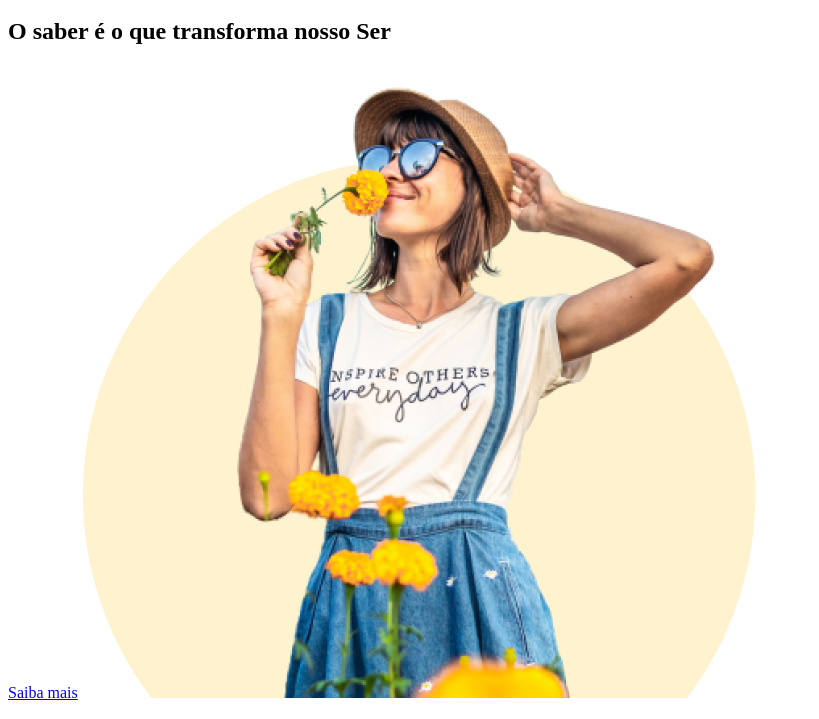
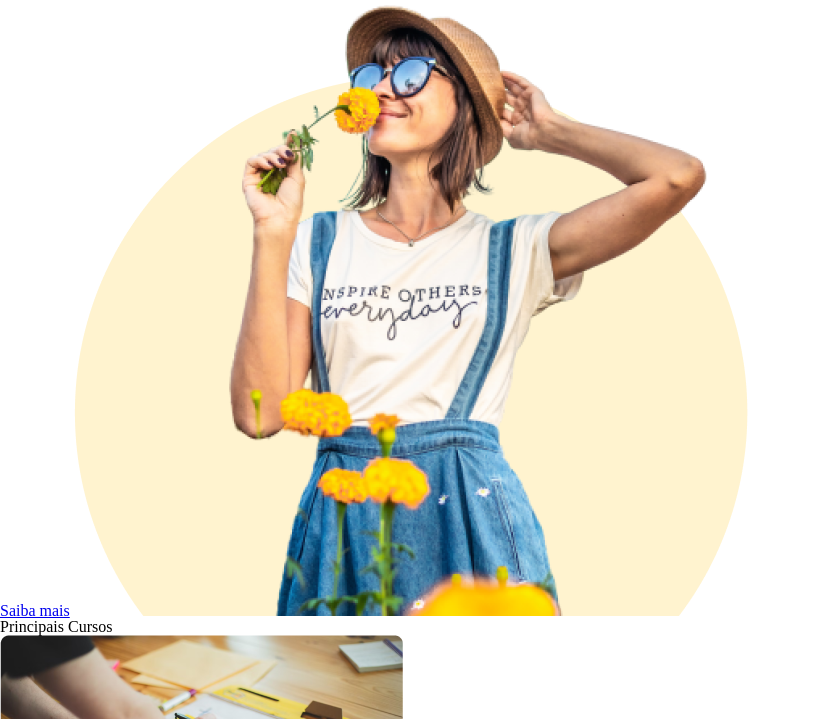
Before and after one commit to ThiagoTDS/Projeto_Aprenser, a plain HTML site: page index.html in a window 1280 px wide. Shown: the part 163-882 px from the top of the page, without its empty margins (0-819 px from the left). Drawn offline with Linux system fonts and the light colour scheme.

Commit message:
Update HTML index page and create page CSS reset

```diff
--- /dev/null
+++ b/css/reset.css
@@ -0,0 +1,43 @@
+html, body, div, span, applet, object, iframe,
+h1, h2, h3, h4, h5, h6, p, blockquote, pre,
+a, abbr, acronym, address, big, cite, code,
+del, dfn, em, img, ins, kbd, q, s, samp,
+small, strike, strong, sub, sup, tt, var,
+b, u, i, center,
+dl, dt, dd, ol, ul, li,
+fieldset, form, label, legend,
+table, caption, tbody, tfoot, thead, tr, th, td,
+article, aside, canvas, details, embed,
+figure, figcaption, footer, header, hgroup,
+menu, nav, output, ruby, section, summary,
+time, mark, audio, video {
+	margin: 0;
+	padding: 0;
+	border: 0;
+	font-size: 100%;
+	font: inherit;
+	vertical-align: baseline;
+}
+/* HTML5 display-role reset for older browsers */
+article, aside, details, figcaption, figure,
+footer, header, hgroup, menu, nav, section {
+	display: block;
+}
+body {
+	line-height: 1;
+}
+ol, ul {
+	list-style: none;
+}
+blockquote, q {
+	quotes: none;
+}
+blockquote:before, blockquote:after,
+q:before, q:after {
+	content: '';
+	content: none;
+}
+table {
+	border-collapse: collapse;
+	border-spacing: 0;
+}
--- a/index.html
+++ b/index.html
@@ -3,6 +3,7 @@
 <head>
     <meta charset="UTF-8">
     <title>Projeto Aprenser</title>
+    <link rel="stylesheet" href="css/reset.css">
 </head>
 <body>
     <div class="wrappercontainer-dark">
@@ -73,7 +74,7 @@
     <div class="wrappercontainer-light">
         <section class="container" id="contatos">
             <h2>Contatos</h2>
-            <img src="img/map.png" alt="imagem mapa">
+            <iframe src="https://www.google.com/maps/embed?pb=!1m18!1m12!1m3!1d3888.1095664701816!2d-38.4301433!3d-12.9648402!2m3!1f0!2f0!3f0!3m2!1i1024!2i768!4f13.1!3m3!1m2!1s0x7161a44c24aba1d%3A0x5638907968158054!2sVila%20do%20Imbu%C3%AD%20-%20Imbu%C3%AD%2C%20Salvador%20-%20BA%2C%2041720-375!5e0!3m2!1spt-BR!2sbr!4v1711492520425!5m2!1spt-BR!2sbr" width="100%" height="525" style="border:0;" allowfullscreen="" loading="lazy" referrerpolicy="no-referrer-when-downgrade"></iframe>
             <address>Av. da Liberdade, 100 <br>
                 Tel.: +351 21 123 456 <br>
                 E-mail: contato@aprenser.com.br
```
